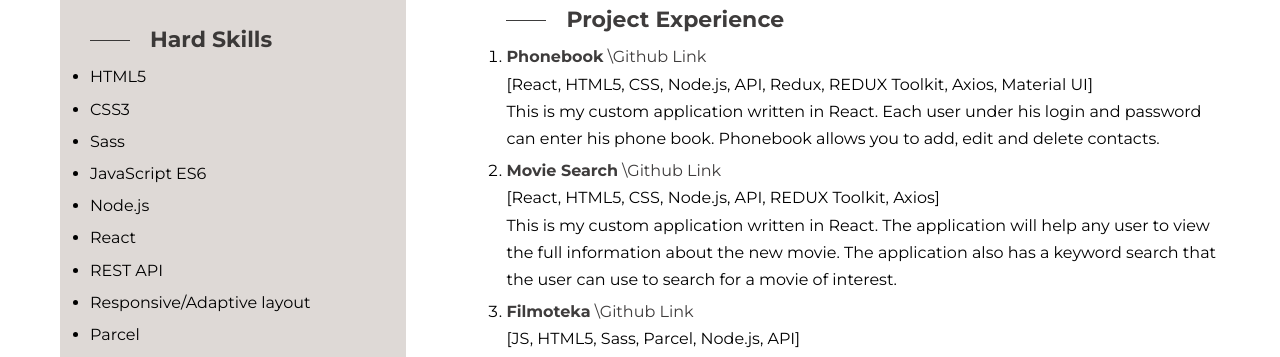
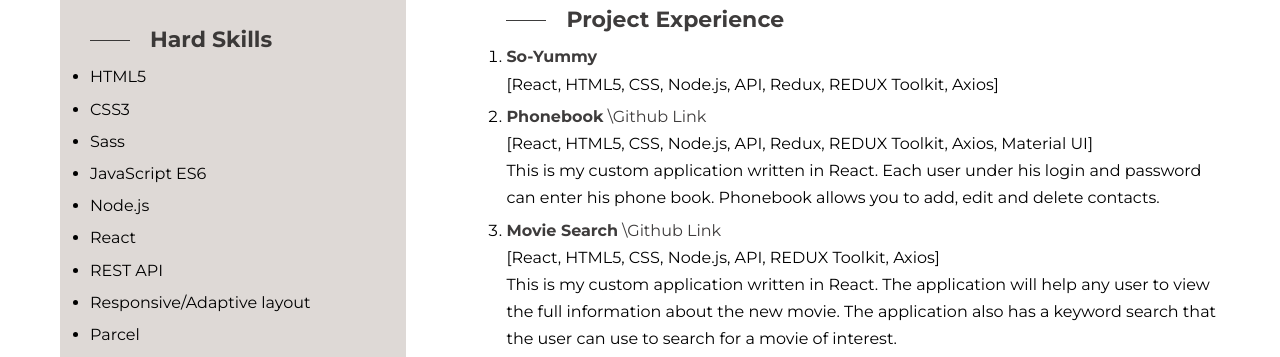
Before and after one commit to Npolozov/Nikita-Polozov, a plain HTML site: page index.html in a window 1280 px wide. Shown: the part 443-800 px from the top of the page. Drawn offline with nearby package versions, Linux system fonts and the light colour scheme.

Commit message:
Update index.html

```diff
--- a/index.html
+++ b/index.html
@@ -108,6 +108,9 @@
           <div class="list__container">
             <h2 class="title color_title">Project Experience</h2>
             <ol>
+                                  <li class="list__item"><a href="https://bohdan100.github.io/so-yummy-frontend/" class="project__link">So-Yummy</a>
+              <p>[React, HTML5, CSS, Node.js, API, Redux, REDUX Toolkit, Axios]</p>
+            </li>
                            <li class="list__item"><a href="https://npolozov.github.io/goit-react-hw-08-phonebook/" class="project__link">Phonebook</a>
                 <a href="https://github.com/Npolozov/goit-react-hw-08-phonebook" class="git__link">\Github Link</a>
               <p>[React, HTML5, CSS, Node.js, API, Redux, REDUX Toolkit, Axios, Material UI]</p>
```
